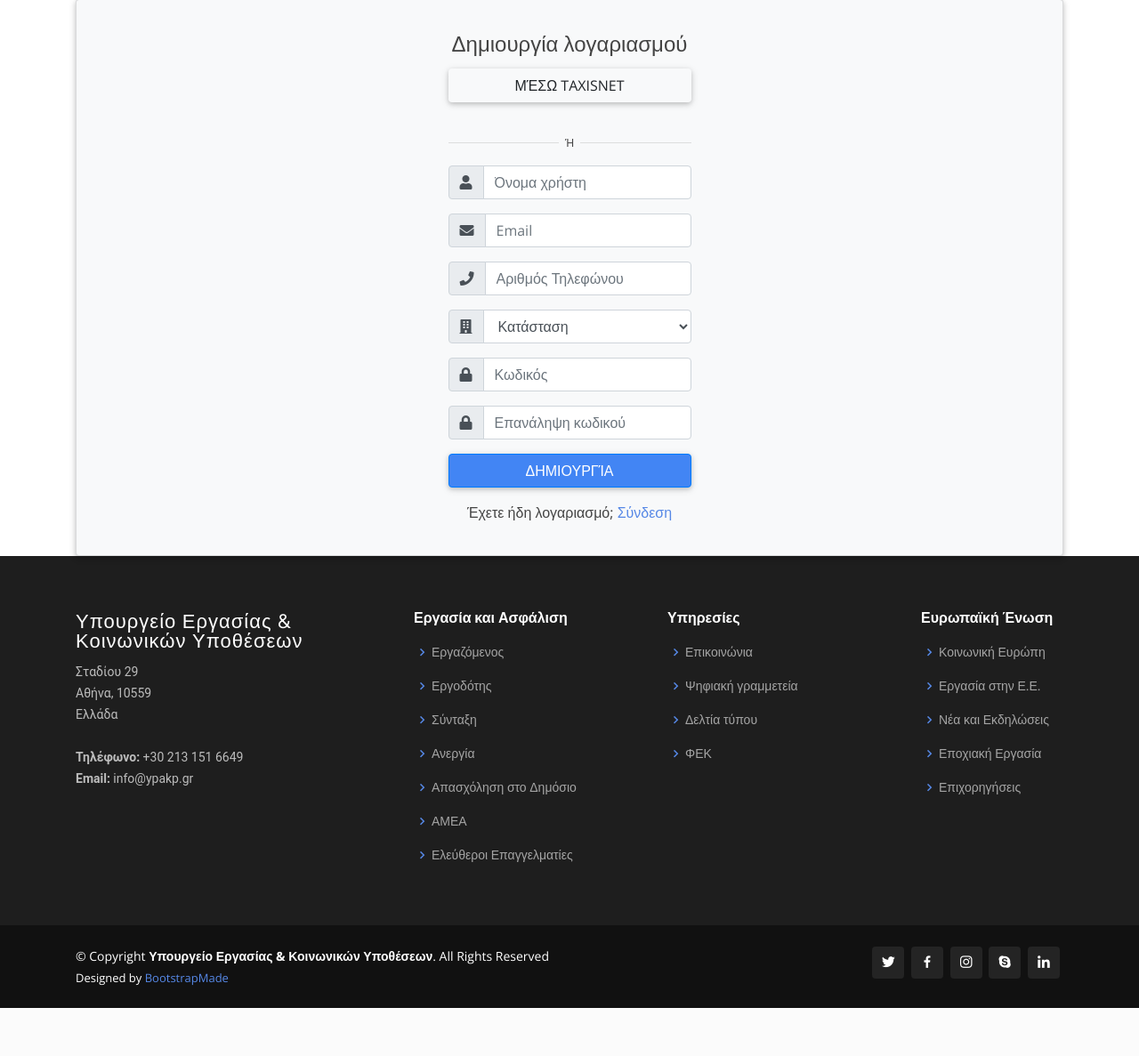
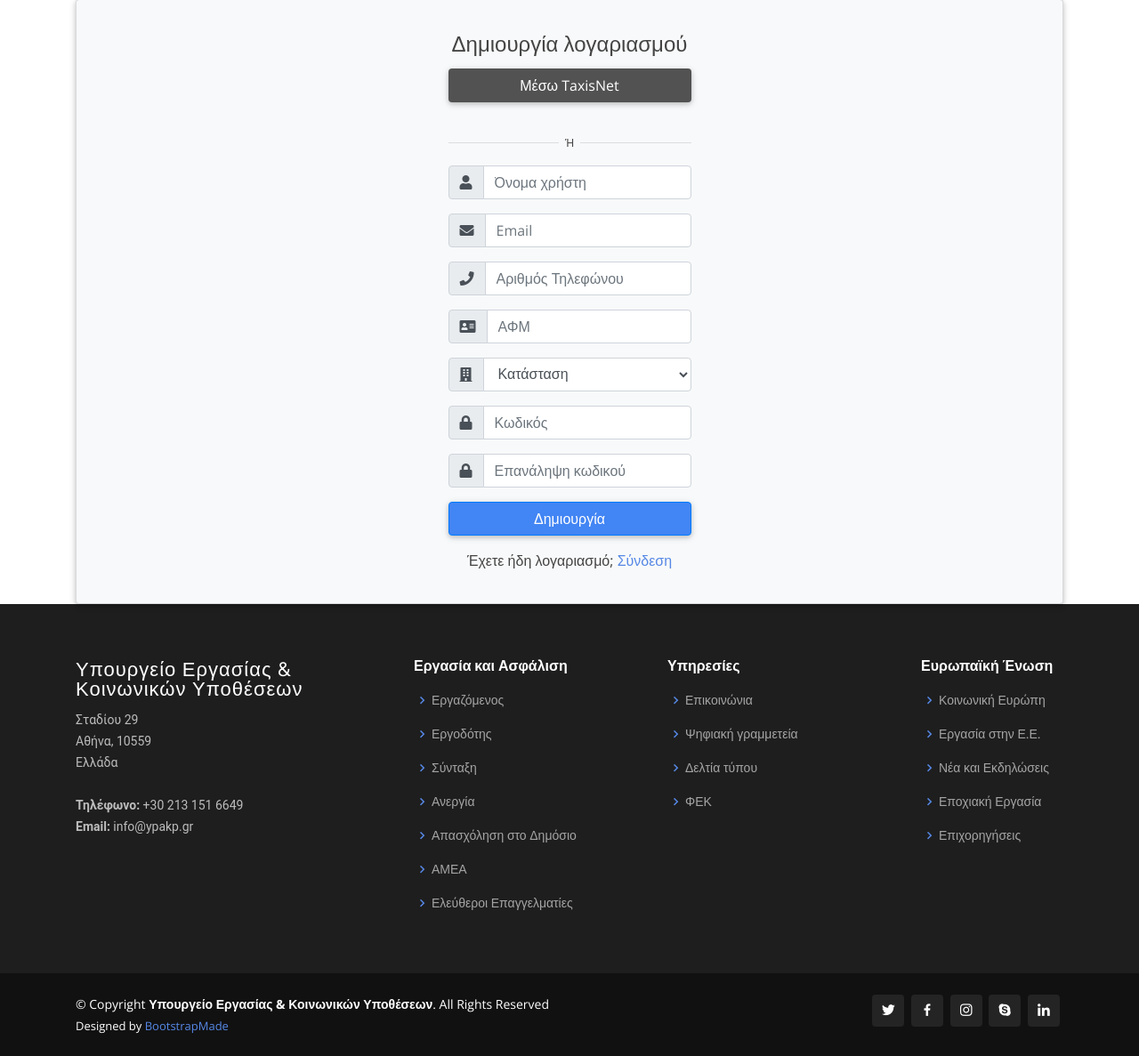
Before and after one commit to Nikoletos-K/Greek-Ministry-of-Labour-website, a PHP site: page /register.html in a window 1280 px wide. Shown: the part 126-1313 px from the top of the page at 89% size. Before the commit the page ends 1259 px from the top, so only its background shows below. Run offline with PHP 8.4, Linux system fonts and the light colour scheme; some libraries are stand-ins or nearby versions.

Commit message:
finish register.html

```diff
--- a/Green/Green/assets/css/style.css
+++ b/Green/Green/assets/css/style.css
@@ -1976,11 +1976,12 @@ section {
   z-index: 1;
 }
 
-.btn-facebook {
-  background-color: #405D9D;
-  color: #fff;
-}
-.btn-twitter {
-  background-color: #42AEEC;
-  color: #fff;
-}
+.btn-taxis {
+  background-color: #525253;
+  color: #fff;
+  text-transform: none;
+}
+
+.btn-sub{
+  text-transform: none;
+}
--- a/Green/Green/register.html
+++ b/Green/Green/register.html
@@ -13,6 +13,7 @@
   <link rel="stylesheet" href="bootstrap/css/bootstrap.min.css">
   <!-- Material Design Bootstrap -->
   <link rel="stylesheet" href="bootstrap/css/mdb.min.css">
+  <link rel="stylesheet" href="https://use.fontawesome.com/releases/v5.0.8/css/all.css">
 
   <!-- Favicons -->
   <link href="assets/img/logo.png" rel="icon">
@@ -206,11 +207,6 @@
 
   <!-- ========= Registration form ============ -->
 
-<script src="//cdnjs.cloudflare.com/ajax/libs/jquery/3.2.1/jquery.min.js"></script>
-
-<link rel="stylesheet" href="https://use.fontawesome.com/releases/v5.0.8/css/all.css">
-
-
 <div class="container">
 <br>  <p class="text-center"> <a href="http://bootstrap-ecommerce.com/"></a></p>
 <hr>
@@ -220,7 +216,7 @@
 	<h4 class="card-title mt-3 text-center">Δημιουργία λογαριασμού</h4>
 	<!-- <p class="text-center">Get started with your free account</p> -->
 	<p>
-		<a href="" class="btn btn-block "> Μέσω TaxisNet</a>
+		<a href="" class="btn btn-block btn-taxis "> Μέσω TaxisNet</a>
 	</p>
 	<p class="divider-text">
         <span class="bg-light">Ή</span>
@@ -243,6 +239,12 @@
 		    <span class="input-group-text"> <i class="fa fa-phone"></i> </span>
 		  </div>
     	<input name="" class="form-control" placeholder="Αριθμός Τηλεφώνου" type="text">
+  </div> <!-- form-group// -->
+  <div class="form-group input-group">
+    <div class="input-group-prepend">
+      <span class="input-group-text"> <i class="fa fa-address-card"></i> </span>
+    </div>
+    <input name="" class="form-control" placeholder="ΑΦΜ" type="text">
   </div> <!-- form-group// -->
   <div class="form-group input-group">
     	<div class="input-group-prepend">
@@ -270,7 +272,7 @@
         <input class="form-control" placeholder="Επανάληψη κωδικού" type="password">
     </div> <!-- form-group// -->
     <div class="form-group">
-        <button type="submit" class="btn btn-primary btn-block"> Δημιουργία  </button>
+        <button type="submit" class="btn btn-primary btn-block btn-sub"> Δημιουργία  </button>
     </div> <!-- form-group// -->
     <p class="text-center">Έχετε ήδη λογαριασμό; <a href="">Σύνδεση</a> </p>
 </form>
```
Lines whose indentation alone changed are shown as unchanged.
